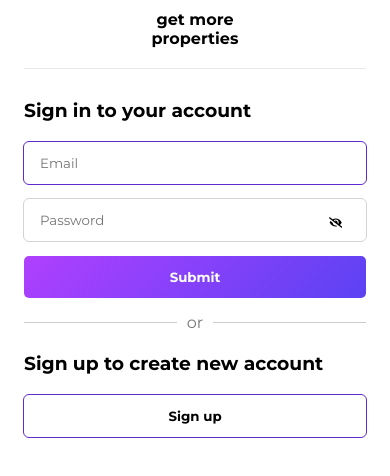
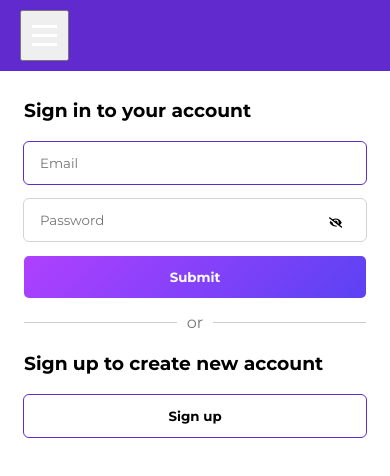
Before and after one commit to skabeo/frontend-capstone, a React (Create React App) app: page /signin in a window 390 px wide. Shown: the top 476 px of the page. Built offline with nearby package versions, Linux system fonts and the light colour scheme.

Commit message:
refactor navbar to add hamburger menu

```diff
--- a/src/components/Navbar.js
+++ b/src/components/Navbar.js
@@ -1,28 +1,38 @@
-import React from 'react';
+import React, { useState } from 'react';
 import { useSelector } from 'react-redux';
 import { Link } from 'react-router-dom';
-import '../styles/sidebar.css';
+import '../styles/navbar.css';
 
 const Navbar = () => {
+  const [isMenuOpen, setIsMenuOpen] = useState(false);
   const accessToken = useSelector((state) => state.session.accessToken);
+
+  const toggleMenu = () => {
+    setIsMenuOpen(!isMenuOpen);
+  };
 
   let sessionLinks;
   if (accessToken) {
     sessionLinks = (
-      <div className="nav-links small-screen">
-        <Link to="/">Properties</Link>
-        <Link to="/reserve">Reserve property</Link>
-        <Link to="/reservations">My Reservations</Link>
-        <Link to="/add-property">Add property</Link>
-        <Link to="/delete">Delete property</Link>
-        <Link to="/signout">Logout</Link>
+      <div className={`nav-links small-screen ${isMenuOpen ? 'open' : ''}`}>
+        <Link to="/" onClick={toggleMenu}>Properties</Link>
+        <Link to="/reserve" onClick={toggleMenu}>Reserve property</Link>
+        <Link to="/reservations" onClick={toggleMenu}>My Reservations</Link>
+        <Link to="/add-property" onClick={toggleMenu}>Add property</Link>
+        <Link to="/delete" onClick={toggleMenu}>Delete property</Link>
+        <Link to="/signout" onClick={toggleMenu}>Logout</Link>
       </div>
     );
   }
 
   return (
-    <div className="nav-links small-screen">
+    <div className={`nav-container ${isMenuOpen ? 'menu-open' : ''}`}>
       <div className="email-link">
+        <button className={`hamburger ${isMenuOpen ? 'open' : ''}`} onClick={toggleMenu}>
+          <span className="bar"></span>
+          <span className="bar"></span>
+          <span className="bar"></span>
+        </button>
         {sessionLinks}
       </div>
     </div>
--- /dev/null
+++ b/src/styles/navbar.css
@@ -0,0 +1,84 @@
+
+.hamburger {
+    display: flex;
+    flex-direction: column;
+    cursor: pointer;
+    padding: 10px;
+    z-index: 10;
+  }
+
+  .hamburger .bar {
+    width: 25px;
+    height: 3px;
+    background-color: #fff;
+    margin: 3px auto;
+    transition: 0.3s;
+  }
+
+  .hamburger.open .bar:nth-child(1) {
+    transform: translateY(8px) rotate(45deg);
+  }
+
+  .hamburger.open .bar:nth-child(2) {
+    opacity: 0;
+  }
+
+  .hamburger.open .bar:nth-child(3) {
+    transform: translateY(-8px) rotate(-45deg);
+  }
+
+  /* Navbar Styles */
+  .nav-container {
+    display: flex;
+    justify-content: space-between;
+    align-items: center;
+    padding: 10px 20px;
+    background-color: #612ace;
+    color: #fff;
+    position: fixed;
+    top: 0;
+    width: 100%;
+    z-index: 9;
+  }
+
+  .nav-links {
+    display: none;
+  }
+
+  .nav-links.open {
+    display: flex;
+    flex-direction: column;
+    position: absolute;
+    top: 60px;
+    left: 0;
+    width: 100%;
+    background-color: #612ace;
+  }
+
+  .nav-links a {
+    padding: 10px 20px;
+    color: #fff;
+    text-decoration: none;
+    transition: background-color 0.2s;
+  }
+
+  .nav-links a:hover {
+    background-color: #8a4fff;
+  }
+
+
+/* Medium screens */
+@media (min-width: 769px) and (max-width: 1200px) {
+
+    .small-screen {
+      display: none;
+    }
+
+  }
+
+  /* Large screens */
+  @media (min-width: 1201px) {
+    .small-screen {
+      display: none;
+    }
+  }
```
